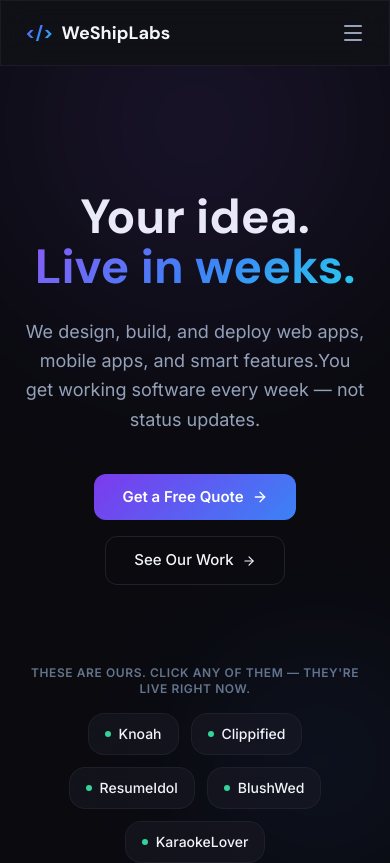
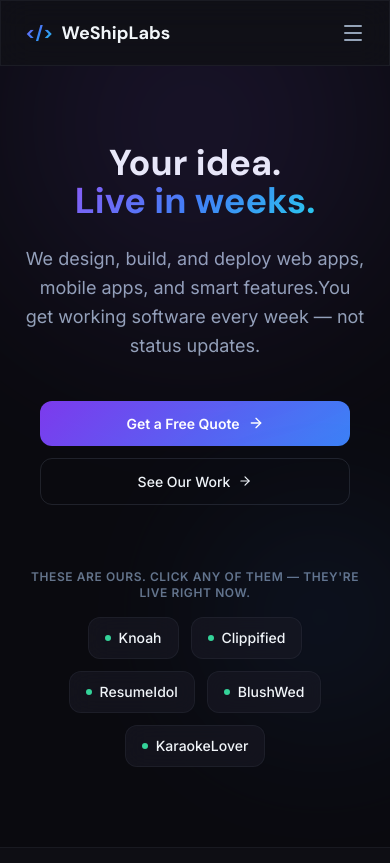
Before and after one commit to AshishSGit/weshiplabs, a Next.js app: page / in a window 390 px wide. Shown: the top 863 px of the page. Built offline with nearby package versions, Linux system fonts and the light colour scheme.

Commit message:
Mobile-first responsive fixes across all pages

```diff
--- a/app/about/page.tsx
+++ b/app/about/page.tsx
@@ -54,7 +54,7 @@ export default function AboutPage() {
               What we <span className="gradient-text">work with</span>
             </h2>
           </div>
-          <div className="grid grid-cols-2 md:grid-cols-3 gap-4">
+          <div className="grid grid-cols-1 sm:grid-cols-2 md:grid-cols-3 gap-4">
             {skills.map((skill) => (
               <div key={skill.label} className="glass-card p-6">
                 <div className="flex items-center gap-2 mb-4">
--- a/app/contact/page.tsx
+++ b/app/contact/page.tsx
@@ -60,9 +60,9 @@ export default function ContactPage() {
           </p>
         </div>
 
-        <div className="grid md:grid-cols-2 gap-12 max-w-5xl mx-auto">
+        <div className="grid md:grid-cols-2 gap-8 md:gap-12 max-w-5xl mx-auto">
           {/* Form */}
-          <div className="glass-card p-8">
+          <div className="glass-card p-5 sm:p-8">
             {status === "sent" ? (
               <div className="text-center py-12">
                 <div className="w-16 h-16 rounded-full bg-emerald-500/10 flex items-center justify-center mx-auto mb-4">
@@ -73,7 +73,7 @@ export default function ContactPage() {
               </div>
             ) : (
               <form onSubmit={handleSubmit} className="space-y-4">
-                <div className="grid grid-cols-2 gap-4">
+                <div className="grid grid-cols-1 sm:grid-cols-2 gap-4">
                   <input
                     type="text"
                     placeholder="Your name *"
--- a/app/globals.css
+++ b/app/globals.css
@@ -241,8 +241,40 @@ body {
 
 /* === Section spacing === */
 .section {
-  padding: 100px 0;
+  padding: 80px 0;
   position: relative;
+}
+
+@media (min-width: 768px) {
+  .section {
+    padding: 100px 0;
+  }
+}
+
+/* === Mobile fixes === */
+@media (max-width: 767px) {
+  .btn-primary, .btn-ghost {
+    padding: 12px 20px;
+    font-size: 14px;
+    width: 100%;
+    justify-content: center;
+  }
+
+  .glass-card {
+    border-radius: 12px;
+  }
+
+  .glass-card:hover {
+    transform: none;
+  }
+
+  table {
+    font-size: 12px;
+  }
+
+  table th, table td {
+    padding: 8px 6px !important;
+  }
 }
 
 /* === Marquee === */
--- a/app/portfolio/page.tsx
+++ b/app/portfolio/page.tsx
@@ -22,9 +22,9 @@ export default function PortfolioPage() {
           </p>
         </div>
 
-        <div className="grid md:grid-cols-2 gap-6">
+        <div className="grid md:grid-cols-2 gap-5">
           {projects.map((project) => (
-            <div key={project.slug} className="glass-card p-8 flex flex-col">
+            <div key={project.slug} className="glass-card p-5 sm:p-8 flex flex-col">
               <div className="flex items-center justify-between mb-4">
                 <span className="tech-badge">
                   {project.category === "web" ? "Web" : "Mobile"}
--- a/app/services/page.tsx
+++ b/app/services/page.tsx
@@ -72,7 +72,7 @@ export default function ServicesPage() {
                   <p className="text-violet-400 font-medium mb-4">{service.subtitle}</p>
                   <p className="text-text-muted leading-relaxed mb-8">{service.description}</p>
 
-                  <div className="flex gap-6 mb-8">
+                  <div className="flex flex-wrap gap-4 sm:gap-6 mb-8">
                     <div className="px-4 py-3 rounded-xl bg-surface-elevated border border-border">
                       <p className="text-xs text-text-subtle mb-1">Starting at</p>
                       <p className="font-heading text-xl font-bold gradient-text">{service.startingAt}</p>
--- a/components/landing/comparison.tsx
+++ b/components/landing/comparison.tsx
@@ -38,29 +38,29 @@ export default function Comparison() {
         </motion.div>
 
         <motion.div
-          className="glass-card overflow-hidden"
+          className="glass-card overflow-x-auto"
           initial={{ opacity: 0, y: 20 }}
           whileInView={{ opacity: 1, y: 0 }}
           viewport={{ once: true }}
         >
-          <table className="w-full text-sm">
+          <table className="w-full text-sm min-w-[480px]">
             <thead>
               <tr className="border-b border-border">
-                <th className="text-left p-4 text-text-subtle font-medium"></th>
-                <th className="p-4 text-center">
-                  <span className="gradient-text font-bold">WeShipLabs</span>
+                <th className="text-left p-3 md:p-4 text-text-subtle font-medium text-xs md:text-sm"></th>
+                <th className="p-3 md:p-4 text-center whitespace-nowrap">
+                  <span className="gradient-text font-bold text-xs md:text-sm">WeShipLabs</span>
                 </th>
-                <th className="p-4 text-center text-text-subtle font-medium">Big Agency</th>
-                <th className="p-4 text-center text-text-subtle font-medium">Freelancer</th>
+                <th className="p-3 md:p-4 text-center text-text-subtle font-medium text-xs md:text-sm whitespace-nowrap">Big Agency</th>
+                <th className="p-3 md:p-4 text-center text-text-subtle font-medium text-xs md:text-sm whitespace-nowrap">Freelancer</th>
               </tr>
             </thead>
             <tbody>
               {rows.map((row) => (
                 <tr key={row.feature} className="border-b border-border/50 hover:bg-surface-elevated/30 transition-colors">
-                  <td className="p-4 text-text-muted text-xs md:text-sm">{row.feature}</td>
-                  <td className="p-4 text-center"><Cell val={row.us} /></td>
-                  <td className="p-4 text-center"><Cell val={row.agency} /></td>
-                  <td className="p-4 text-center"><Cell val={row.freelancer} /></td>
+                  <td className="p-3 md:p-4 text-text-muted text-xs md:text-sm">{row.feature}</td>
+                  <td className="p-3 md:p-4 text-center"><Cell val={row.us} /></td>
+                  <td className="p-3 md:p-4 text-center"><Cell val={row.agency} /></td>
+                  <td className="p-3 md:p-4 text-center"><Cell val={row.freelancer} /></td>
                 </tr>
               ))}
             </tbody>
--- a/components/landing/hero.tsx
+++ b/components/landing/hero.tsx
@@ -18,9 +18,9 @@ export default function Hero() {
       <div className="orb orb-violet w-[600px] h-[600px] -top-60 left-1/2 -translate-x-1/2" />
       <div className="orb orb-blue w-[300px] h-[300px] bottom-20 -right-20" />
 
-      <div className="max-w-5xl mx-auto px-6 py-32 w-full">
+      <div className="max-w-5xl mx-auto px-6 py-20 sm:py-32 w-full">
         <motion.h1
-          className="font-heading text-5xl md:text-7xl lg:text-8xl font-bold text-center leading-[1.05] mb-6"
+          className="font-heading text-4xl md:text-7xl lg:text-8xl font-bold text-center leading-[1.05] mb-6"
           initial={{ opacity: 0, y: 30 }}
           animate={{ opacity: 1, y: 0 }}
           transition={{ duration: 0.6, delay: 0.1 }}
@@ -42,15 +42,15 @@ export default function Hero() {
         </motion.p>
 
         <motion.div
-          className="flex flex-wrap justify-center gap-4 mb-20"
+          className="flex flex-col sm:flex-row justify-center gap-3 sm:gap-4 mb-16 sm:mb-20 px-4 sm:px-0"
           initial={{ opacity: 0, y: 20 }}
           animate={{ opacity: 1, y: 0 }}
           transition={{ duration: 0.5, delay: 0.4 }}
         >
-          <Link href="/contact" className="btn-primary text-base py-3.5 px-10">
+          <Link href="/contact" className="btn-primary text-base py-3.5 px-10 justify-center">
             Get a Free Quote <ArrowRight size={16} />
           </Link>
-          <Link href="/portfolio" className="btn-ghost text-base py-3.5 px-10">
+          <Link href="/portfolio" className="btn-ghost text-base py-3.5 px-10 justify-center">
             See Our Work <ArrowRight size={14} />
           </Link>
         </motion.div>
--- a/components/landing/packages.tsx
+++ b/components/landing/packages.tsx
@@ -132,7 +132,7 @@ export default function Packages() {
           </p>
         </motion.div>
 
-        <div className="grid md:grid-cols-2 lg:grid-cols-3 gap-5">
+        <div className="grid grid-cols-1 sm:grid-cols-2 lg:grid-cols-3 gap-5">
           {packages.map((pkg, i) => (
             <motion.div
               key={pkg.name}
```
